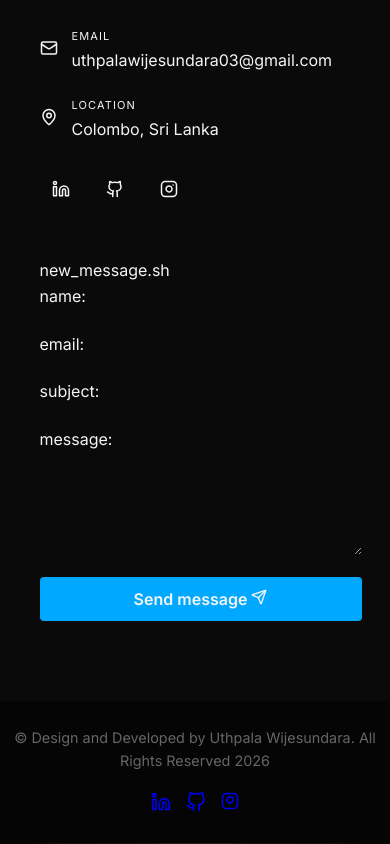
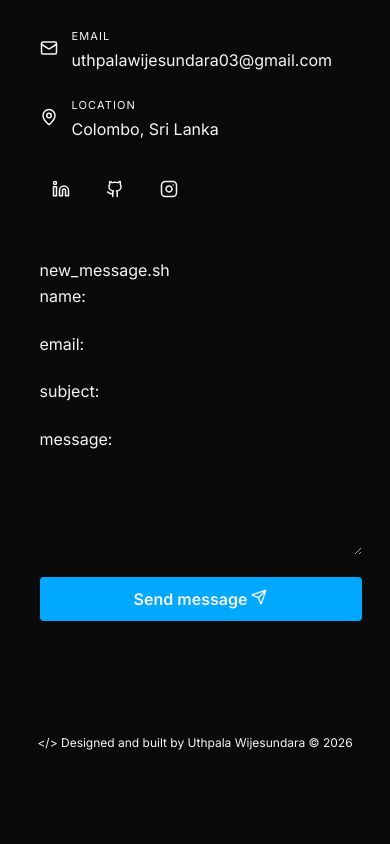
Before and after one commit to UthpalaWijesundara/Portfolio, a React (Vite) app in the folder portfolio/: page / in a window 390 px wide. Shown: the part 4993-5837 px from the top of the page. After the commit the page ends 5777 px from the top, so only its background shows below. Built offline with nearby package versions, Linux system fonts and the light colour scheme; the HTML template or start-up script is replaced by a standard one.

Commit message:
change the footer file

```diff
--- a/portfolio/src/components/Footer.css
+++ b/portfolio/src/components/Footer.css
@@ -1,90 +1,8 @@
-.footer {
-    background-color: #050505;
-    color: #aaa;
-
-    position: relative;
-    overflow: hidden;
-  }
-
-  .footer::before {
-    content: '';
-    position: absolute;
-    bottom: 0;
-    left: 0;
-    width: 100%;
-    height: 1px;
-    background: linear-gradient(90deg,
-      transparent, rgba(255,255,255,0.05),
-      rgba(255,255,255,0.1), rgba(255,255,255,0.05),
-      transparent);
-    pointer-events: none;
-  }
-
-  .footer-container {
-    max-width: 1200px;
-    margin: 0 auto;
-    padding: 0 10px;
-  }
-
-  .footer-content {
-    display: grid;
-    grid-template-columns: 1fr 2fr;
-    gap: 60px;
-    margin-bottom: 3x0px;
-  }
-
-
-
-  .footer-bottom {
-
-    padding: 25px 0;
-    display: flex;
-    justify-content: space-between;
-    align-items: center;
-  }
-
-  .copyright p {
-    font-size: 0.9rem;
-    color: #666;
-  }
-
-  .footer-social {
-    display: flex;
-    gap: 15px;
-  }
-
-  .social-icon {
-    width: 35px;
-    height: 35px;
-    border-radius: 50%;
-    display: flex;
-    align-items: center;
-    justify-content: center;
-    background-color: rgba(255, 255, 255, 0.05);
-    color: #888;
-    transition: all 0.3s;
-  }
-
-  .social-icon:hover {
-    background: linear-gradient(135deg, #2962ff, #00dbde);
-    color: white;
-    transform: translateY(-3px);
-  }
-
-  @media (max-width: 768px) {
-    .footer-content {
-      grid-template-columns: 1fr;
-      gap: 40px;
-    }
-
-    .footer-links {
-      grid-template-columns: 1fr;
-      gap: 30px;
-    }
-
-    .footer-bottom {
-      flex-direction: column;
-      gap: 20px;
-      text-align: center;
-    }
-  }
+/* Footer.css : bottom footer */
+.footer{
+  padding:32px 0;
+  text-align:center;
+  border-top:1px solid var(--line);
+  color:var(--mu);
+  font-size:12px
+}
--- a/portfolio/src/components/Footer.jsx
+++ b/portfolio/src/components/Footer.jsx
@@ -1,49 +1,8 @@
-import React, { useEffect, useRef } from 'react';
-import './Footer.css';
-
-const Footer = () => {
-  const currentYear = new Date().getFullYear();
-
+import './Footer.css'
+export default function Footer() {
   return (
     <footer className="footer">
-      <div className="footer-container">
-        <div className="footer-content">
-
-          <div className="footer-links">
-
-          </div>
-        </div>
-        <div className="footer-bottom">
-          <div className="copyright">
-            <p>&copy; Design and Developed by Uthpala Wijesundara. All Rights Reserved {currentYear} </p>
-          </div>
-          <div className="footer-social">
-          <a href="https://www.linkedin.com/in/uthpala-wijesundara/" className="social-link">
-                <svg xmlns="http://www.w3.org/2000/svg" width="20" height="20" viewBox="0 0 24 24" fill="none" stroke="currentColor" strokeWidth="2" strokeLinecap="round" strokeLinejoin="round">
-                  <path d="M16 8a6 6 0 0 1 6 6v7h-4v-7a2 2 0 0 0-2-2 2 2 0 0 0-2 2v7h-4v-7a6 6 0 0 1 6-6z"></path>
-                  <rect x="2" y="9" width="4" height="12"></rect>
-                  <circle cx="4" cy="4" r="2"></circle>
-                </svg>
-              </a>
-            <a href="https://github.com/UthpalaWijesundara" className="social-link">
-                <svg xmlns="http://www.w3.org/2000/svg" width="20" height="20" viewBox="0 0 24 24" fill="none" stroke="currentColor" strokeWidth="2" strokeLinecap="round" strokeLinejoin="round">
-                  <path d="M9 19c-5 1.5-5-2.5-7-3m14 6v-3.87a3.37 3.37 0 0 0-.94-2.61c3.14-.35 6.44-1.54 6.44-7A5.44 5.44 0 0 0 20 4.77 5.07 5.07 0 0 0 19.91 1S18.73.65 16 2.48a13.38 13.38 0 0 0-7 0C6.27.65 5.09 1 5.09 1A5.07 5.07 0 0 0 5 4.77a5.44 5.44 0 0 0-1.5 3.78c0 5.42 3.3 6.61 6.44 7A3.37 3.37 0 0 0 9 18.13V22"></path>
-                </svg>
-              </a>
-
-            <a href="https://www.instagram.com/_.uthpala._" target="_blank" rel="noopener noreferrer" className="social-link">
-                <svg xmlns="http://www.w3.org/2000/svg" width="18" height="18" viewBox="0 0 24 24" fill="none" stroke="currentColor" strokeWidth="2" strokeLinecap="round" strokeLinejoin="round">
-                  <rect x="2" y="2" width="20" height="20" rx="5" ry="5"></rect>
-                  <path d="M16 11.37a4 4 0 1 1-4.73-4.73 4 4 0 0 1 4.73 4.73z"></path>
-                  <line x1="17.5" y1="6.5" x2="17.51" y2="6.5"></line>
-                </svg>
-              </a>
-
-          </div>
-        </div>
-      </div>
+      <p className="mono">&lt;/&gt; Designed and built by Uthpala Wijesundara &copy; {new Date().getFullYear()}</p>
     </footer>
-  );
-};
-
-export default Footer;
+  )
+}
```
